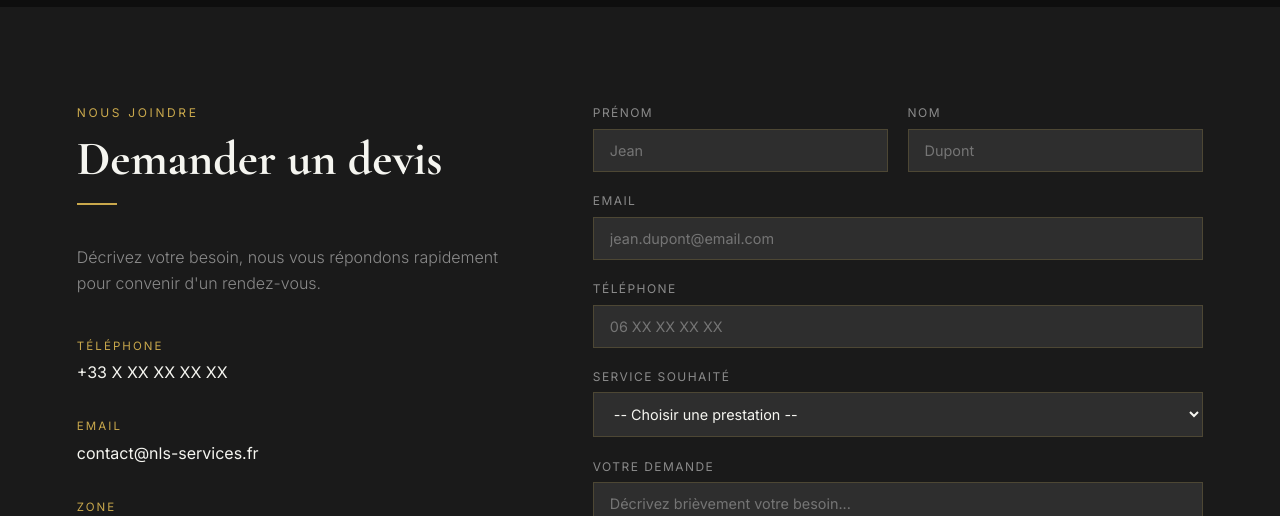
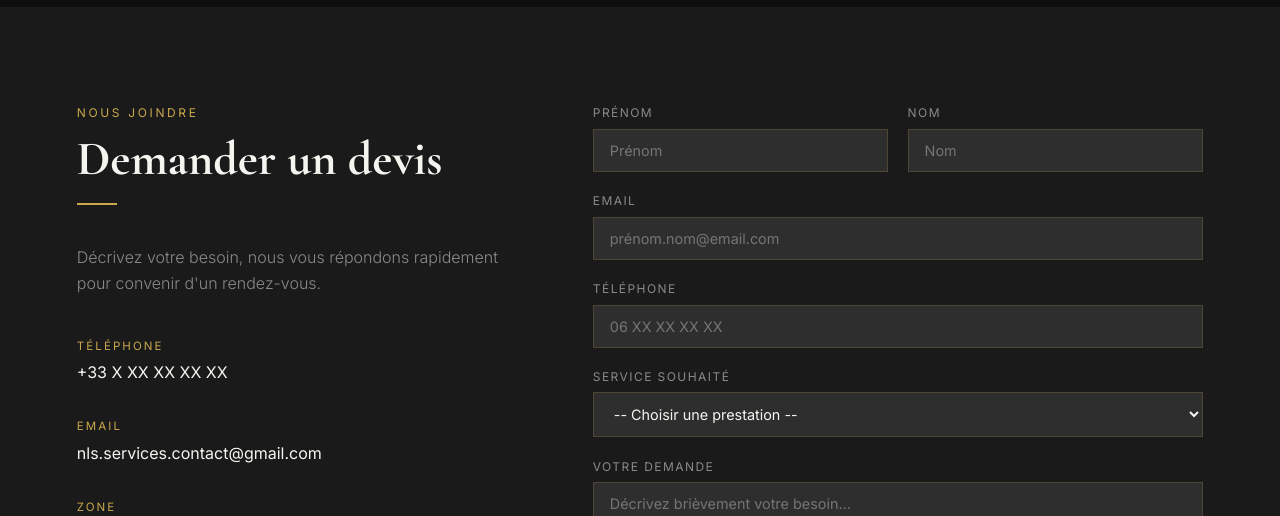
Before and after one commit to nls-services/NLS-SERVICES, a plain HTML site: page index.html in a window 1280 px wide. Shown: the part 2320-2836 px from the top of the page. Drawn offline with nearby package versions, Linux system fonts and the light colour scheme.

Commit message:
index.html

```diff
--- a/index.html
+++ b/index.html
@@ -391,7 +391,7 @@
       </div>
       <div class="contact-info-block">
         <p class="contact-info-label">Email</p>
-        <p class="contact-info-value">contact@nls-services.fr</p>
+        <p class="contact-info-value">nls.services.contact@gmail.com</p>
       </div>
       <div class="contact-info-block">
         <p class="contact-info-label">Zone</p>
@@ -403,16 +403,16 @@
         <div class="form-row">
           <div>
             <label for="prenom">Prénom</label>
-            <input type="text" id="prenom" name="prenom" placeholder="Jean" required />
+            <input type="text" id="prenom" name="prenom" placeholder="Prénom" required />
           </div>
           <div>
             <label for="nom">Nom</label>
-            <input type="text" id="nom" name="nom" placeholder="Dupont" required />
+            <input type="text" id="nom" name="nom" placeholder="Nom" required />
           </div>
         </div>
         <div>
           <label for="email">Email</label>
-          <input type="email" id="email" name="email" placeholder="jean.dupont@email.com" required />
+          <input type="email" id="email" name="email" placeholder="prénom.nom@email.com" required />
         </div>
         <div>
           <label for="telephone">Téléphone</label>
```
